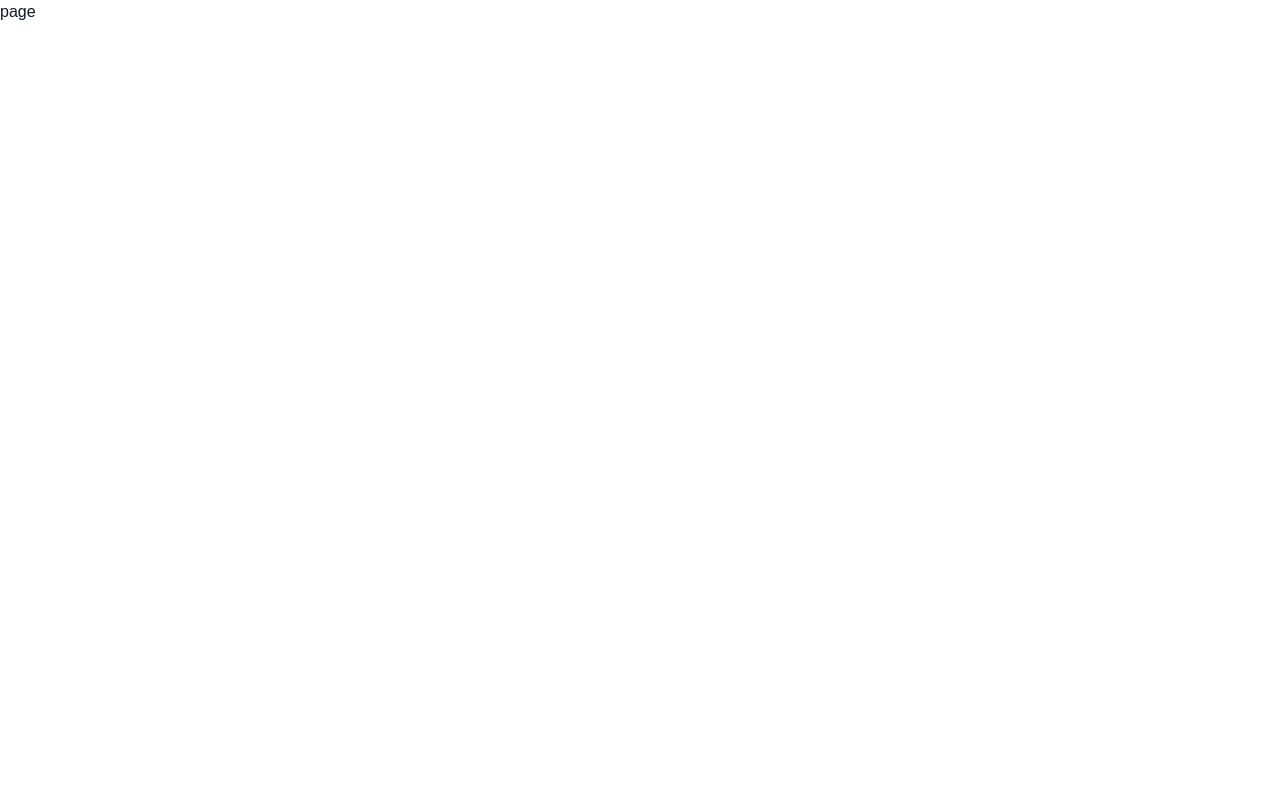
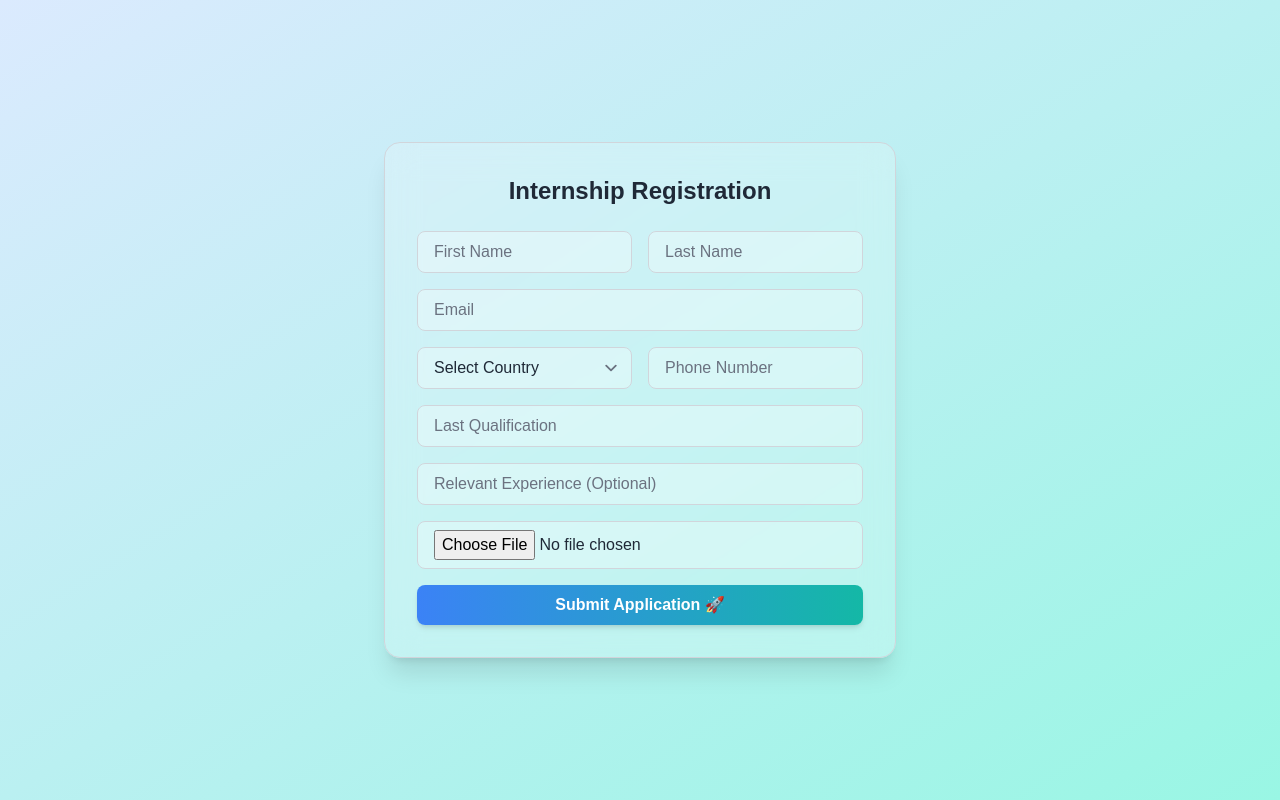
Before and after one commit to Anexus5919/jobsci-frontend, a Next.js app: page /register in a window 1280 px wide. Built offline with nearby package versions, Linux system fonts and the light colour scheme.

Commit message:
register page initiation

```diff
--- a/app/register/page.tsx
+++ b/app/register/page.tsx
@@ -1,9 +1,79 @@
-import React from 'react'
+"use client";
 
-const page = () => {
+import { useState } from "react";
+
+const Register = () => {
+  const [formData, setFormData] = useState({
+    firstName: "",
+    lastName: "",
+    email: "",
+    country: "",
+    phone: "",
+    qualification: "",
+    experience: "",
+    resume: null as File | null,
+  });
+
+  // Function to handle input changes
+  const handleChange = (e: React.ChangeEvent<HTMLInputElement | HTMLSelectElement>) => {
+    const { name, value } = e.target;
+    setFormData((prev) => ({ ...prev, [name]: value }));
+  };
+
+  // Function to handle file upload
+  const handleFileChange = (e: React.ChangeEvent<HTMLInputElement>) => {
+    if (e.target.files) {
+      setFormData((prev) => ({ ...prev, resume: e.target.files![0] }));
+    }
+  };
+
+  // Function to handle form submission
+  const handleSubmit = (e: React.FormEvent) => {
+    e.preventDefault();
+    console.log("Form Submitted:", formData);
+    alert("Form Submitted Successfully!");
+  };
+
   return (
-    <div>page</div>
-  )
-}
+    <main className="flex items-center justify-center min-h-screen bg-gradient-to-br from-blue-100 to-teal-200 dark:from-gray-900 dark:to-gray-800">
+      <div className="bg-white/20 dark:bg-gray-800/50 backdrop-blur-lg p-8 rounded-2xl shadow-xl w-full max-w-lg border border-gray-300 dark:border-gray-700">
+        <h2 className="text-2xl font-bold text-center text-gray-800 dark:text-gray-100 mb-6">
+          Internship Registration
+        </h2>
 
-export default page
+        <form className="space-y-4" onSubmit={handleSubmit}>
+          <div className="flex gap-4">
+            <input type="text" name="firstName" placeholder="First Name" value={formData.firstName} onChange={handleChange} required className="form-input w-full px-4 py-2 rounded-lg border border-gray-300 dark:border-gray-600 bg-white/30 dark:bg-gray-700 text-gray-800 dark:text-gray-200" />
+            <input type="text" name="lastName" placeholder="Last Name" value={formData.lastName} onChange={handleChange} required className="form-input w-full px-4 py-2 rounded-lg border border-gray-300 dark:border-gray-600 bg-white/30 dark:bg-gray-700 text-gray-800 dark:text-gray-200" />
+          </div>
+
+          <input type="email" name="email" placeholder="Email" value={formData.email} onChange={handleChange} required className="form-input w-full px-4 py-2 rounded-lg border border-gray-300 dark:border-gray-600 bg-white/30 dark:bg-gray-700 text-gray-800 dark:text-gray-200" />
+
+          <div className="flex gap-4">
+            <select name="country" value={formData.country} onChange={handleChange} required className="form-select w-full px-4 py-2 rounded-lg border border-gray-300 dark:border-gray-600 bg-white/30 dark:bg-gray-700 text-gray-800 dark:text-gray-200">
+              <option value="">Select Country</option>
+              <option value="India">India</option>
+              <option value="USA">USA</option>
+              <option value="UK">UK</option>
+              <option value="Canada">Canada</option>
+            </select>
+
+            <input type="text" name="phone" placeholder="Phone Number" value={formData.phone} onChange={handleChange} required className="form-input w-full px-4 py-2 rounded-lg border border-gray-300 dark:border-gray-600 bg-white/30 dark:bg-gray-700 text-gray-800 dark:text-gray-200" />
+          </div>
+
+          <input type="text" name="qualification" placeholder="Last Qualification" value={formData.qualification} onChange={handleChange} required className="form-input w-full px-4 py-2 rounded-lg border border-gray-300 dark:border-gray-600 bg-white/30 dark:bg-gray-700 text-gray-800 dark:text-gray-200" />
+
+          <input type="text" name="experience" placeholder="Relevant Experience (Optional)" value={formData.experience} onChange={handleChange} className="form-input w-full px-4 py-2 rounded-lg border border-gray-300 dark:border-gray-600 bg-white/30 dark:bg-gray-700 text-gray-800 dark:text-gray-200" />
+
+          <input type="file" name="resume" onChange={handleFileChange} className="form-input w-full px-4 py-2 rounded-lg border border-gray-300 dark:border-gray-600 bg-white/30 dark:bg-gray-700 text-gray-800 dark:text-gray-200" />
+
+          <button type="submit" className="w-full bg-gradient-to-r from-blue-500 to-teal-500 text-white py-2 rounded-lg font-semibold shadow-md hover:scale-105 transition-all">
+            Submit Application 🚀
+          </button>
+        </form>
+      </div>
+    </main>
+  );
+};
+
+export default Register;
--- a/package.json
+++ b/package.json
@@ -14,6 +14,7 @@
     "@phosphor-icons/react": "^2.1.7",
     "@phosphor-icons/web": "^2.1.1",
     "@radix-ui/react-slot": "^1.1.2",
+    "@tailwindcss/forms": "^0.5.10",
     "framer-motion": "^12.4.3",
     "lottie-react": "^2.4.1",
     "lucide-react": "^0.475.0",
--- a/tailwind.config.js
+++ b/tailwind.config.js
@@ -8,5 +8,7 @@ module.exports = {
   theme: {
     extend: {},
   },
-  plugins: [],
+  plugins: [
+    require("@tailwindcss/forms"), // Add forms plugin here
+  ],
 };
```
Also changed, not shown: 1 other file (tests, documents, lock files or other folders).
